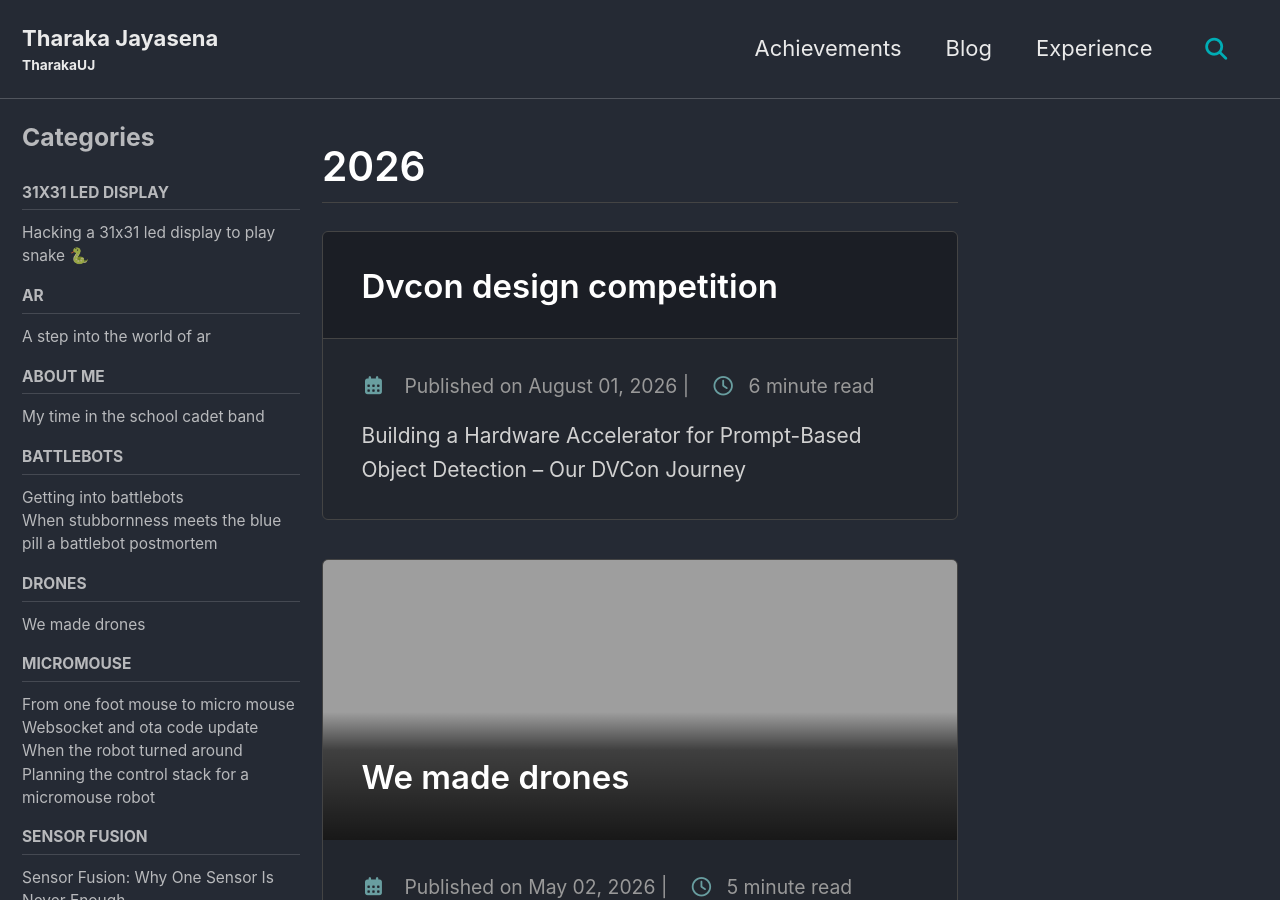
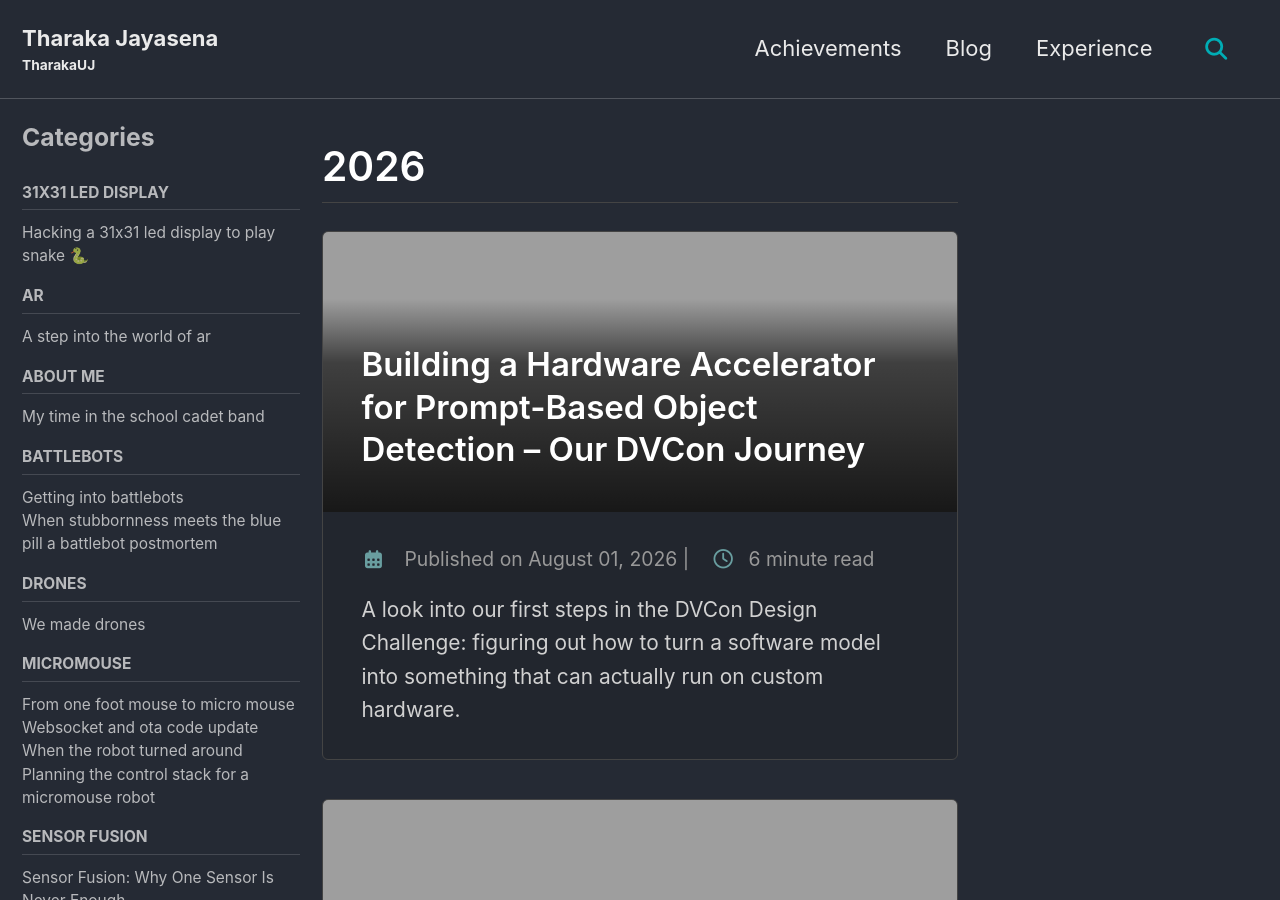
Before and after one commit to TharakaUJ/TharakaUJ.github.io, a Jekyll site: the page built from pages/blog.html, in a window 1280 px wide and 900 px high. Built offline with Jekyll 4.4.1, drawn with Linux system fonts in a browser that asks for light colours; cached includes are drawn as plain includes.

Commit message:
add front matter and edit few things

```diff
--- a/_posts/HDL_Desings/2026-08-01-DVCon Design Competition.md
+++ b/_posts/HDL_Desings/2026-08-01-DVCon Design Competition.md
@@ -1,5 +1,19 @@
-# Building a Hardware Accelerator for Prompt-Based Object Detection – Our DVCon Journey
+---
+title: "Building a Hardware Accelerator for Prompt-Based Object Detection – Our DVCon Journey"
+excerpt: "A look into our first steps in the DVCon Design Challenge: figuring out how to turn a software model into something that can actually run on custom hardware."
 
+categories:
+  - Hardware
+  - DVCon
+tags:
+  - DVCon
+  - FPGA
+  - Machine Learning
+  - Competition
+
+header:
+  overlay_image: https://tharakauj.github.io/static-files/posts/HDL_Desings/DVConDesignCompetition/prompt2.jpg
+---
 The Design and Verification Conference (DVCon) is a premier event for the design and verification community, bringing together engineers, researchers, and industry experts to share knowledge, best practices, and innovative solutions. The DVCon Design Competition is an exciting opportunity for participants to showcase their skills in digital design and verification through a series of challenging tasks and projects.
 
 This year, we participated in the Design Challenge as a group of second-year Computer Science students who had only completed two modules on digital design and verification and computer architechture. Despite our limited experience, we were eager to take on the challenge and, more importantly, learn from the process.
@@ -8,8 +22,7 @@
 
 For example, we would be given an image and a prompt such as "something to eat". Our system would then have to identify the object that best matched the prompt and draw a bounding box around it.
 
-![A kitchen counter with the query "Something to drink tea from" and a bounding box around a cup](/static-files/posts/HDL_Desings/DVConDesignCompetition/prompt2.jpg)
-*Query: "Something to drink tea from". The pipeline picks out the cup.*
+{% include figure image_path="/static-files/posts/HDL_Desings/DVConDesignCompetition/prompt2.jpg" alt="A kitchen counter with the query “Something to drink tea from” and a bounding box around a cup" caption="Query: “Something to drink tea from”. The pipeline picks out the cup." %}
 
 To keep the scope manageable, the competition limited us to 80 COCO classes.
 
@@ -49,8 +62,7 @@
 
 So, we can represent this image as a 480 × 600 × 3 structure. Imagine those three channels extending in the depth direction. We now have a three-dimensional structure. This is essentially our image tensor.
 
-![An image as a 480 × 600 × 3 tensor with R, G and B channels](/static-files/posts/HDL_Desings/DVConDesignCompetition/image-tensor.svg)
-*An RGB image is a 480 × 600 × 3 tensor: three channels stacked in the depth direction.*
+{% include figure image_path="/static-files/posts/HDL_Desings/DVConDesignCompetition/image-tensor.svg" alt="An image as a 480 × 600 × 3 tensor with R, G and B channels" caption="An RGB image is a 480 × 600 × 3 tensor: three channels stacked in the depth direction." %}
 
 Now, let's see what happens when we feed this image into a convolutional neural network (CNN).
 
@@ -62,13 +74,11 @@
 
 If we do this using eight different kernels, we get an output with eight channels. Of course, the output's width and height might also be different, and it won't look like a normal image anymore.
 
-![A 3×3×3 kernel sliding over a 6×6×3 input to produce a 4×4×8 output](/static-files/posts/HDL_Desings/DVConDesignCompetition/convolution.svg)
-*Each kernel position gives one output value. Eight kernels give eight output channels.*
+{% include figure image_path="/static-files/posts/HDL_Desings/DVConDesignCompetition/convolution.svg" alt="A 3×3×3 kernel sliding over a 6×6×3 input to produce a 4×4×8 output" caption="Each kernel position gives one output value. Eight kernels give eight output channels." %}
 
 There's also something called stride. Instead of moving the kernel one pixel at a time, we can move it by two, three, or more pixels. For example, a stride of two means we skip every other position, producing a smaller output.
 
-![Stride 1 gives a 5×5 output, stride 2 gives a 3×3 output](/static-files/posts/HDL_Desings/DVConDesignCompetition/stride.svg)
-*The same 3×3 kernel on a 7×7 input: stride 1 gives a 5×5 output and stride 2 gives 3×3.*
+{% include figure image_path="/static-files/posts/HDL_Desings/DVConDesignCompetition/stride.svg" alt="Stride 1 gives a 5×5 output, stride 2 gives a 3×3 output" caption="The same 3×3 kernel on a 7×7 input: stride 1 gives a 5×5 output and stride 2 gives 3×3." %}
 
 And that's essentially what CNNs do, but across several layers and with different operations in between. These might include activation functions, which are also an important part of neural networks.
 
@@ -88,8 +98,7 @@
 
 We can then use the selected class or classes to guide YOLOE's object detection process.
 
-![Prompt-based detection pipeline: MiniLM ranks the 80 COCO classes, and YOLOE searches in batches of 10](/static-files/posts/HDL_Desings/DVConDesignCompetition/pipeline.svg)
-*Our stage-one pipeline. MiniLM ranks all 80 classes against the prompt, and YOLOE checks them in batches of 10, stopping as soon as it finds something.*
+{% include figure image_path="/static-files/posts/HDL_Desings/DVConDesignCompetition/pipeline.svg" alt="Prompt-based detection pipeline: MiniLM ranks the 80 COCO classes, and YOLOE searches in batches of 10" caption="Our stage-one pipeline. MiniLM ranks all 80 classes against the prompt, and YOLOE checks them in batches of 10, stopping as soon as it finds something." %}
 
 Somehow, we managed to put all of this together for the first stage!
 
@@ -97,11 +106,9 @@
 
 Well, mostly promising. Here's one of our test runs:
 
-![Pipeline log for the query "Something to eat": found a match in batch 2 of 8](/static-files/posts/HDL_Desings/DVConDesignCompetition/prompt%201%20terminal.png)
-*The log for "Something to eat". A match was found in the second batch, so the remaining 60 classes were skipped (2 re-parameterizations instead of 8).*
+{% include figure image_path="/static-files/posts/HDL_Desings/DVConDesignCompetition/prompt%201%20terminal.png" alt="Pipeline log for the query “Something to eat”: found a match in batch 2 of 8" caption="The log for “Something to eat”. A match was found in the second batch, so the remaining 60 classes were skipped (2 re-parameterizations instead of 8)." %}
 
-![Query "Something to eat" with a low-confidence box labelled bird](/static-files/posts/HDL_Desings/DVConDesignCompetition/prompt1.jpg)
-*And the result: a bird, with a score of 0.02. Technically, something might eat it...*
+{% include figure image_path="/static-files/posts/HDL_Desings/DVConDesignCompetition/prompt1.jpg" alt="Query “Something to eat” with a low-confidence box labelled bird" caption="And the result: a bird, with a score of 0.02. Technically, something might eat it..." %}
 
 At this point, we had a working model and a reasonably good understanding of what we wanted to build.
 
```
